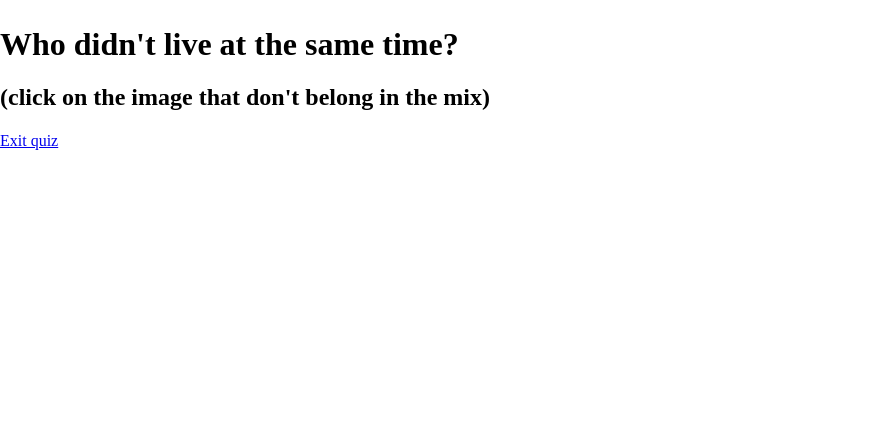
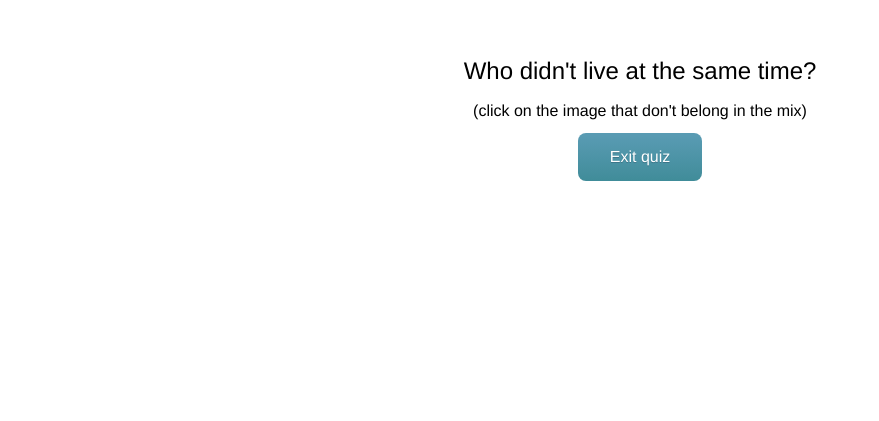
Before and after one commit to elisabettie/quizsite, a Python web app: template quiz/templates/quiz/fragesida.html in a window 1280 px wide. Shown: the part 318-739 px from the top of the page, without its empty margins (0-879 px from the left). Run offline with Jinja, Linux system fonts and the light colour scheme; the template is opened without the code that fills it, so the values that code supplies are empty; some libraries are stand-ins or nearby versions.

Commit message:
lagt till ny css väg i templates

```diff
--- a/quiz/templates/quiz/fragesida.html
+++ b/quiz/templates/quiz/fragesida.html
@@ -1,7 +1,7 @@
 <!doctype html>
 <html>
 <link rel="stylesheet" href="normalize.css">
-<link rel="stylesheet" href="style.css">
+<link rel="stylesheet" href="/static/style.css">
 
 <head>
 	<title>Who lived When By Elisabet</title>
--- a/quiz/templates/quiz/quizkampen.html
+++ b/quiz/templates/quiz/quizkampen.html
@@ -1,7 +1,7 @@
 <!doctype html>
 <html>
 <link rel="stylesheet" href="normalize.css">
-<link rel="stylesheet" href="style.css">
+<link rel="stylesheet" href="/static/style.css">
 
 <head>
 	<title>Who lived When By Elisabet</title>
--- a/quiz/templates/quiz/quizkampenstartsida.html
+++ b/quiz/templates/quiz/quizkampenstartsida.html
@@ -1,7 +1,7 @@
 <!doctype html>
 <html>
 <link rel="stylesheet" href="normalize.css">
-<link rel="stylesheet" href="style.css">
+<link rel="stylesheet" href="/static/style.css">
 
 <head>
 	<title>Who lived When By Elisabet</title>
--- a/quiz/templates/quiz/resultatsida.html
+++ b/quiz/templates/quiz/resultatsida.html
@@ -1,7 +1,7 @@
 <!doctype html>
 <html>
 <link rel="stylesheet" href="normalize.css">
-<link rel="stylesheet" href="style.css">
+<link rel="stylesheet" href="/static/style.css">
 
 <head>
 	<title>Who lived When By Elisabet</title>
--- a/quizsite/settings.py
+++ b/quizsite/settings.py
@@ -101,3 +101,7 @@ USE_TZ = True
 # https://docs.djangoproject.com/en/1.8/howto/static-files/
 
 STATIC_URL = '/static/'
+
+STATICFILES_DIRS= (
+    os.path.join(BASE_DIR, "static"),
+)
--- /dev/null
+++ b/quizsite/static/style.css
@@ -0,0 +1,155 @@
+body {
+	background-color: white;
+	font: 16pt/1.4 "Helvetica Neu", "Helvetica", "Arial";
+	margin:0 auto;
+	text-align: center;
+}
+
+h1 {
+	color: black;
+	font: 18pt/1.4 "Helvetica Neu", "Helvetica", "Arial";
+	text-align: center;
+}
+
+h2 {
+	color: black;
+	font: 12pt/1 "Helvetica Neu", "Helvetica", "Arial";
+	text-align: center;
+}
+
+h3 {
+	color: black;
+	font: 9pt/1 "Helvetica Neu", "Helvetica", "Arial";
+	text-align: center;
+}
+
+img {
+	width: 33%;
+	text-align: center;
+	display:inline-block;
+	opacity:1;
+}
+
+p {
+	border-bottom: 1px solid #FF9999;
+	padding-bottom: 5px;
+}
+
+a {
+    color: #000000;
+}
+
+input[type="image"] {
+    width: 33%;
+    text-align: center;
+	display:inline-block;
+	opacity:1;
+	padding: 0;
+	border: 0;
+}
+
+#start {
+	margin-top: 320px;
+}
+
+#backgroundbild {
+	background-image:
+		url("miley02.jpeg");
+	background-repeat: no-repeat;
+	background-size: cover;
+}
+
+.svarsbild:hover {
+	opacity: 0.3;
+}
+/***************************
+****************************
+Starta Quiz knapp
+****************************
+***************************/
+.myButton {
+	background:-webkit-gradient(linear, left top, left bottom, color-stop(0.05, #599bb3), color-stop(1, #408c99));
+	background:-moz-linear-gradient(top, #599bb3 5%, #408c99 100%);
+	background:-webkit-linear-gradient(top, #599bb3 5%, #408c99 100%);
+	background:-o-linear-gradient(top, #599bb3 5%, #408c99 100%);
+	background:-ms-linear-gradient(top, #599bb3 5%, #408c99 100%);
+	background:linear-gradient(to bottom, #599bb3 5%, #408c99 100%);
+	filter:progid:DXImageTransform.Microsoft.gradient(startColorstr='#599bb3', endColorstr='#408c99',GradientType=0);
+	background-color:#599bb3;
+	-moz-border-radius:8px;
+	-webkit-border-radius:8px;
+	border-radius:8px;
+	display:inline-block;
+	cursor:pointer;
+	color:#ffffff;
+	font-size:16px;
+	padding:13px 32px;
+	text-decoration:none;
+	text-shadow:0px 1px 0px #3d768a;
+}
+.myButton:hover {
+	background:-webkit-gradient(linear, left top, left bottom, color-stop(0.05, #408c99), color-stop(1, #599bb3));
+	background:-moz-linear-gradient(top, #408c99 5%, #599bb3 100%);
+	background:-webkit-linear-gradient(top, #408c99 5%, #599bb3 100%);
+	background:-o-linear-gradient(top, #408c99 5%, #599bb3 100%);
+	background:-ms-linear-gradient(top, #408c99 5%, #599bb3 100%);
+	background:linear-gradient(to bottom, #408c99 5%, #599bb3 100%);
+	filter:progid:DXImageTransform.Microsoft.gradient(startColorstr='#408c99', endColorstr='#599bb3',GradientType=0);
+	background-color:#408c99;
+}
+.myButton:active {
+	position:relative;
+	top:1px;
+}
+/***************************
+****************************
+Knapp tillbaka till startsidan
+****************************
+***************************/
+.myStartoverButton {
+	background:-webkit-gradient(linear, left top, left bottom, color-stop(0.05, #ccdde3), color-stop(1, #afd9e0));
+	background:-moz-linear-gradient(top, #ccdde3 5%, #afd9e0 100%);
+	background:-webkit-linear-gradient(top, #ccdde3 5%, #afd9e0 100%);
+	background:-o-linear-gradient(top, #ccdde3 5%, #afd9e0 100%);
+	background:-ms-linear-gradient(top, #ccdde3 5%, #afd9e0 100%);
+	background:linear-gradient(to bottom, #ccdde3 5%, #afd9e0 100%);
+	filter:progid:DXImageTransform.Microsoft.gradient(startColorstr='#ccdde3', endColorstr='#afd9e0',GradientType=0);
+	background-color:#ccdde3;
+	-moz-border-radius:8px;
+	-webkit-border-radius:8px;
+	border-radius:8px;
+	display:inline-block;
+	cursor:pointer;
+	color:#ffffff;
+	font-family:Arial;
+	font-size:20px;
+	font-weight:bold;
+	padding:13px 32px;
+	text-decoration:none;
+}
+.myStartoverButton:hover {
+	background:-webkit-gradient(linear, left top, left bottom, color-stop(0.05, #afd9e0), color-stop(1, #ccdde3));
+	background:-moz-linear-gradient(top, #afd9e0 5%, #ccdde3 100%);
+	background:-webkit-linear-gradient(top, #afd9e0 5%, #ccdde3 100%);
+	background:-o-linear-gradient(top, #afd9e0 5%, #ccdde3 100%);
+	background:-ms-linear-gradient(top, #afd9e0 5%, #ccdde3 100%);
+	background:linear-gradient(to bottom, #afd9e0 5%, #ccdde3 100%);
+	filter:progid:DXImageTransform.Microsoft.gradient(startColorstr='#afd9e0', endColorstr='#ccdde3',GradientType=0);
+	background-color:#afd9e0;
+}
+.myStartoverButton:active {
+	position:relative;
+	top:1px;
+}
+/***************************
+****************************
+****************************
+***************************/
+
+.tabell {
+display:table;
+width: 100%
+}
+
+.row { display: table-row; }
+.column { display: table-cell; }
```
